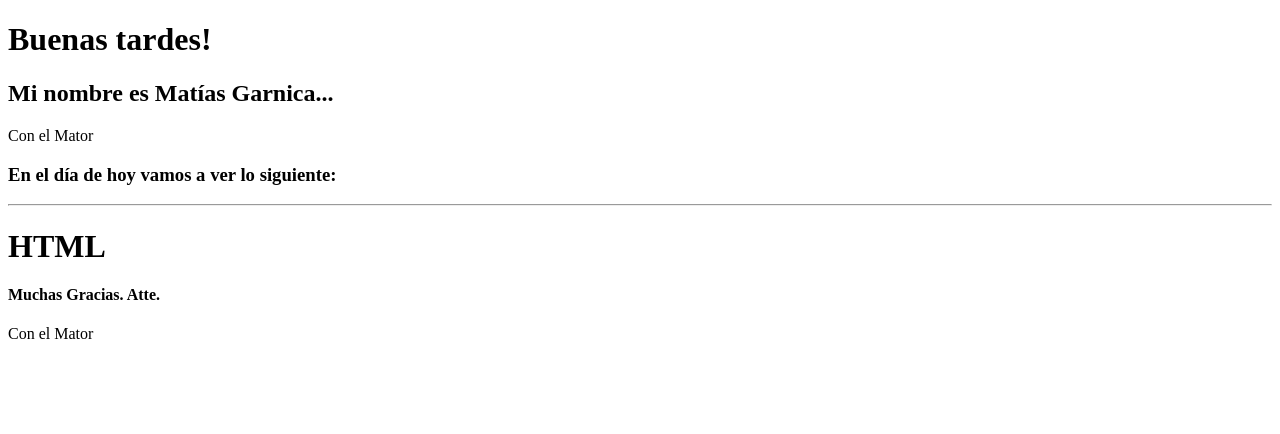
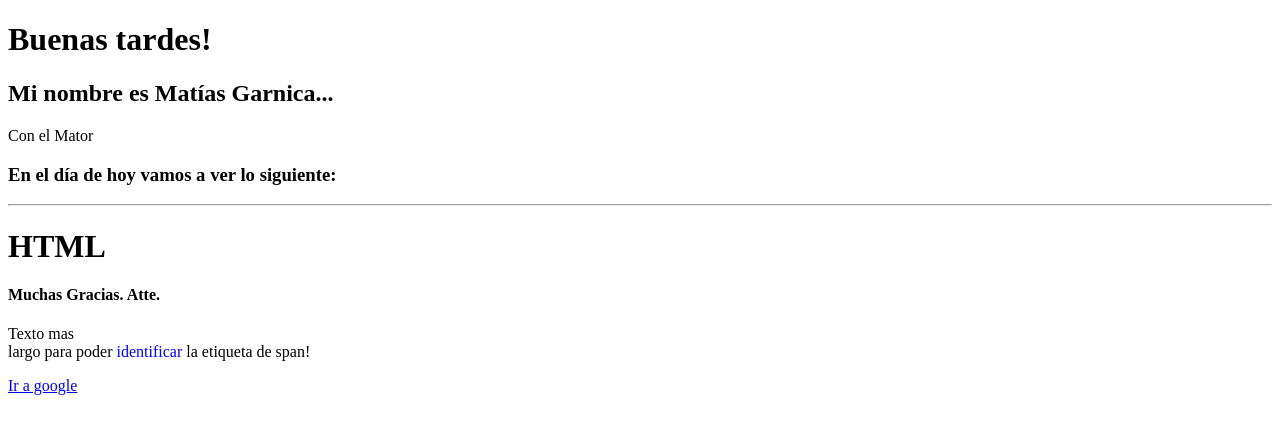
Before and after one commit to MatiasGarnica/htmlholamundoitba, a plain HTML site: page index.html in a window 1280 px wide. Drawn offline with Linux system fonts and the light colour scheme.

Commit message:
Punto aparte. Color. Hipervinculo

```diff
--- a/index.html
+++ b/index.html
@@ -11,7 +11,8 @@
     <hr>
     <h1>HTML</h1>
     <h4>Muchas Gracias. Atte.</h4>
-    <p> Con el Mator</p>
+    <p> Texto mas <br>largo para poder <span style="color:blue">identificar</span> la etiqueta de span!</p>
     <!--A modo de información, estamos intentando comprender las bases de html-->
+    <a target="_blank" href="https://www.google.com">Ir a google</a>
 </body>
 </html>
```
